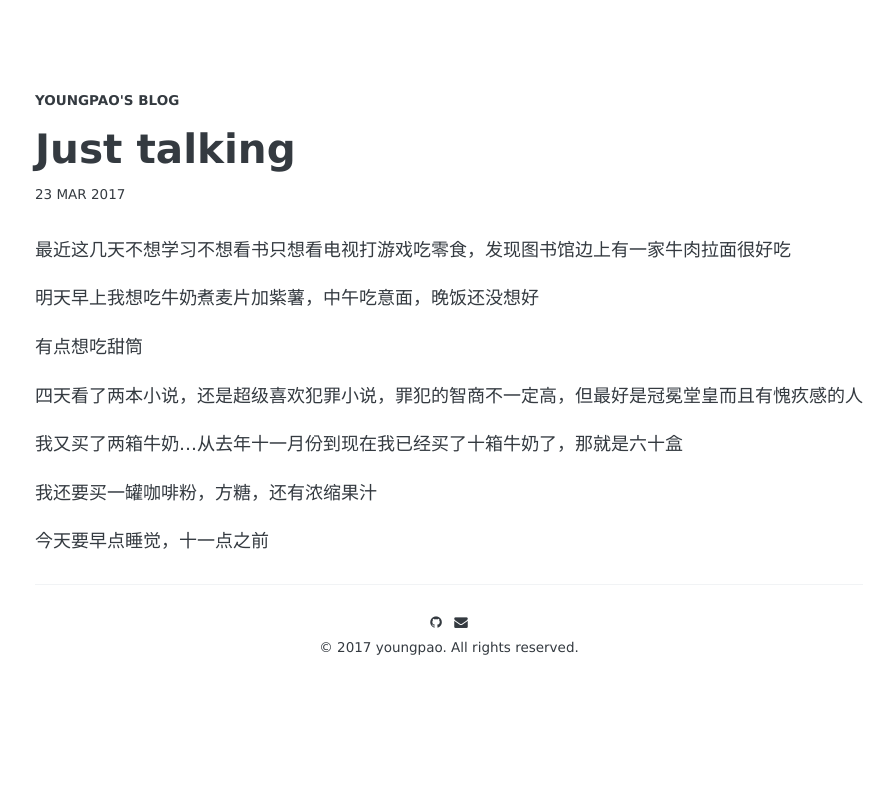
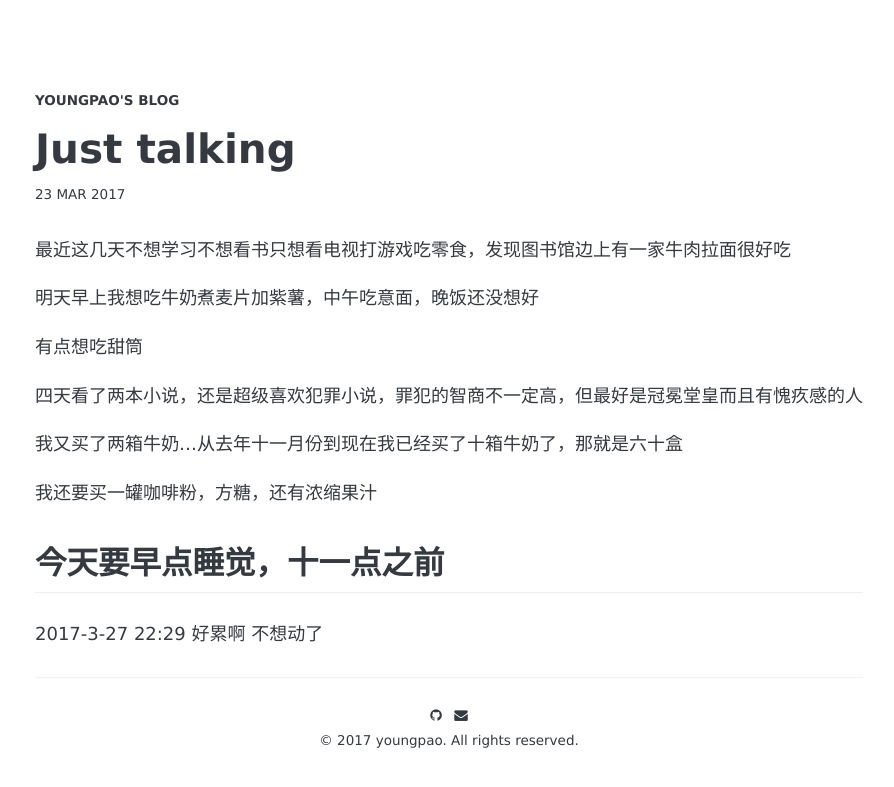
Before and after one commit to youngpao/youngpao.github.io, a Jekyll site: the page built from _posts/2017-3-23-just talking.md, in a window 1280 px wide. Shown: the top 787 px of the page, without its empty margins (191-1085 px from the left). Built offline with Jekyll 4.4.1, drawn with Linux system fonts in a browser that asks for light colours; some web fonts are replaced.

Commit message:
Update 2017-3-23-just talking.md

```diff
--- a/_posts/2017-3-23-just talking.md
+++ b/_posts/2017-3-23-just talking.md
@@ -11,3 +11,5 @@
 我还要买一罐咖啡粉，方糖，还有浓缩果汁
 
 今天要早点睡觉，十一点之前
+-----------------------------------------------------------------------
+2017-3-27 22:29 好累啊 不想动了
```
